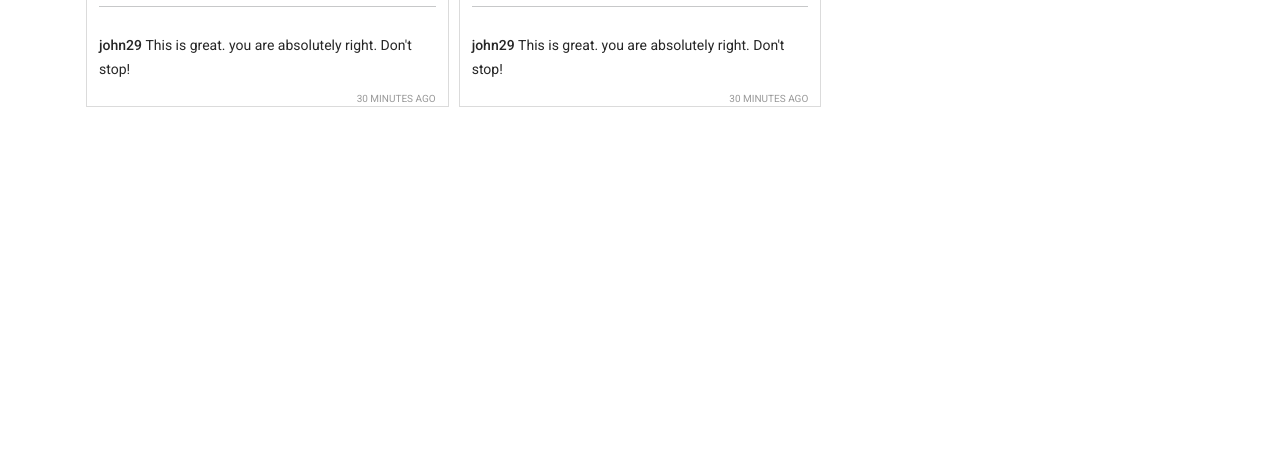
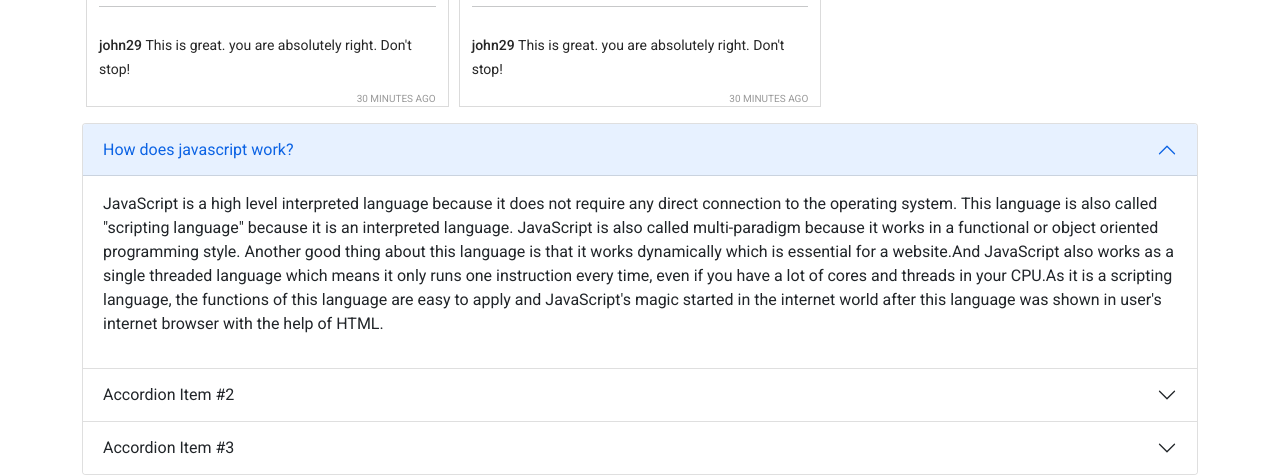
Before and after one commit to Farhan-Abid/Insta-Shohor, a plain HTML site: page index.html in a window 1280 px wide. Shown: the part 1425-1900 px from the top of the page. Before the commit the page ends 1548 px from the top, so only its background shows below. Drawn offline with nearby package versions, Linux system fonts and the light colour scheme.

Commit message:
added answers

```diff
--- a/index.html
+++ b/index.html
@@ -28,6 +28,8 @@
             crossorigin="anonymous"
             referrerpolicy="no-referrer"
         />
+        <!-- bootsrap link  -->
+        <link href="https://cdn.jsdelivr.net/npm/bootstrap@5.1.3/dist/css/bootstrap.min.css" rel="stylesheet" integrity="sha384-1BmE4kWBq78iYhFldvKuhfTAU6auU8tT94WrHftjDbrCEXSU1oBoqyl2QvZ6jIW3" crossorigin="anonymous">
     </head>
 
     <body>
@@ -77,7 +79,51 @@
                 <h1>Reported posts</h1>
             </div>
         </main>
+        <section class="container">
+            <div class="accordion" id="accordionPanelsStayOpenExample">
+                <div class="accordion-item">
+                  <h2 class="accordion-header" id="panelsStayOpen-headingOne">
+                    <button class="accordion-button" type="button" data-bs-toggle="collapse" data-bs-target="#panelsStayOpen-collapseOne" aria-expanded="true" aria-controls="panelsStayOpen-collapseOne">
+                      How does javascript work?
+                    </button>
+                  </h2>
+                  <div id="panelsStayOpen-collapseOne" class="accordion-collapse collapse show" aria-labelledby="panelsStayOpen-headingOne">
+                    <div class="accordion-body">
+                      <p>JavaScript is a high level interpreted language because it does not require any direct connection to the operating system. This language is also called "scripting language" because it is an interpreted language. JavaScript is also called multi-paradigm because it works in a functional or object oriented programming style. Another good thing about this language is that it works dynamically which is essential for a website.And JavaScript also works as a single threaded language which means it only runs one instruction every time, even if you have a lot of cores and threads in your CPU.As it is a scripting language, the functions of this language are easy to apply and JavaScript's magic started in the internet world after this language was shown in user's internet browser with the help of HTML.</p>
+                    </div>
+                  </div>
+                </div>
+                <div class="accordion-item">
+                  <h2 class="accordion-header" id="panelsStayOpen-headingTwo">
+                    <button class="accordion-button collapsed" type="button" data-bs-toggle="collapse" data-bs-target="#panelsStayOpen-collapseTwo" aria-expanded="false" aria-controls="panelsStayOpen-collapseTwo">
+                      Accordion Item #2
+                    </button>
+                  </h2>
+                  <div id="panelsStayOpen-collapseTwo" class="accordion-collapse collapse" aria-labelledby="panelsStayOpen-headingTwo">
+                    <div class="accordion-body">
+                      <strong>This is the second item's accordion body.</strong> It is hidden by default, until the collapse plugin adds the appropriate classes that we use to style each element. These classes control the overall appearance, as well as the showing and hiding via CSS transitions. You can modify any of this with custom CSS or overriding our default variables. It's also worth noting that just about any HTML can go within the <code>.accordion-body</code>, though the transition does limit overflow.
+                    </div>
+                  </div>
+                </div>
+                <div class="accordion-item">
+                  <h2 class="accordion-header" id="panelsStayOpen-headingThree">
+                    <button class="accordion-button collapsed" type="button" data-bs-toggle="collapse" data-bs-target="#panelsStayOpen-collapseThree" aria-expanded="false" aria-controls="panelsStayOpen-collapseThree">
+                      Accordion Item #3
+                    </button>
+                  </h2>
+                  <div id="panelsStayOpen-collapseThree" class="accordion-collapse collapse" aria-labelledby="panelsStayOpen-headingThree">
+                    <div class="accordion-body">
+                      <strong>This is the third item's accordion body.</strong> It is hidden by default, until the collapse plugin adds the appropriate classes that we use to style each element. These classes control the overall appearance, as well as the showing and hiding via CSS transitions. You can modify any of this with custom CSS or overriding our default variables. It's also worth noting that just about any HTML can go within the <code>.accordion-body</code>, though the transition does limit overflow.
+                    </div>
+                  </div>
+                </div>
+              </div>
+
+
+        </section>
         <footer></footer>
+        <!-- js bootstrap link  -->
+        <script src="https://cdn.jsdelivr.net/npm/bootstrap@5.1.3/dist/js/bootstrap.bundle.min.js" integrity="sha384-ka7Sk0Gln4gmtz2MlQnikT1wXgYsOg+OMhuP+IlRH9sENBO0LRn5q+8nbTov4+1p" crossorigin="anonymous"></script>
 
         <!-- add javascript  file  -->
         <script src="./js/app.js"></script>
```
